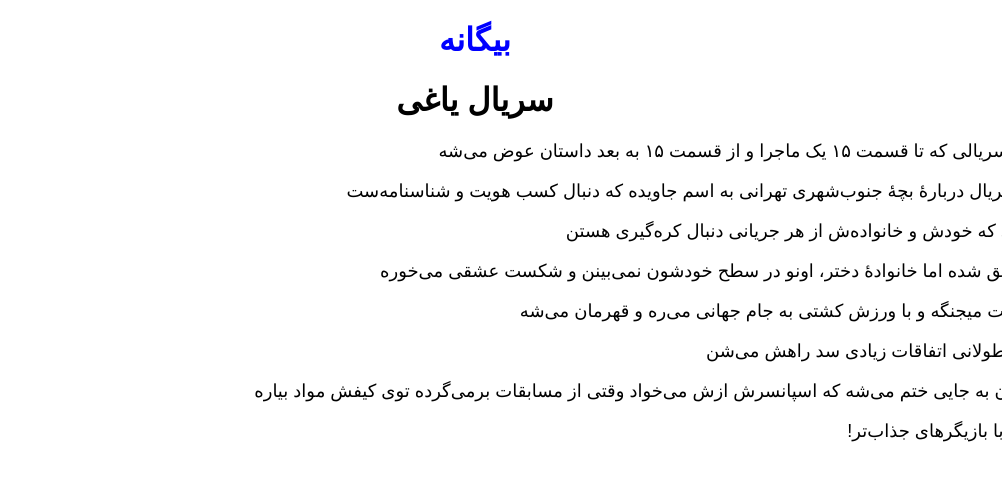
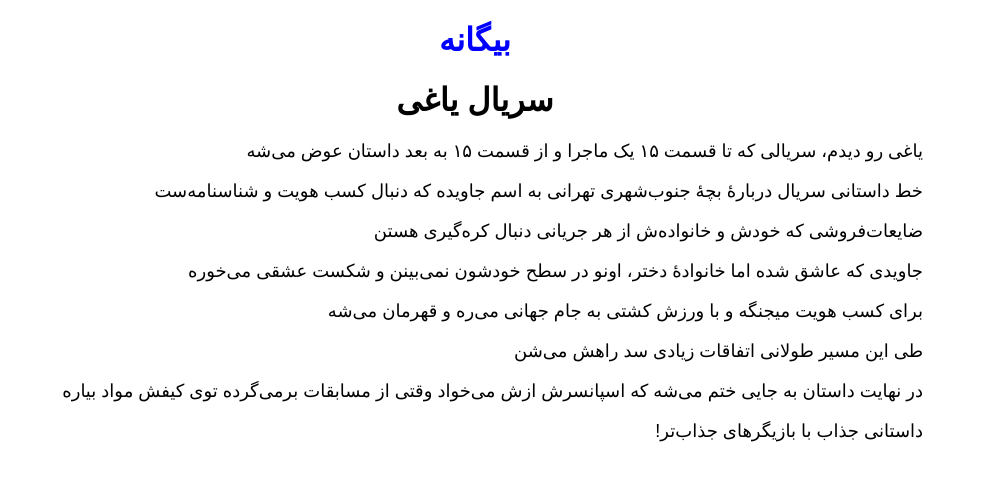
Before and after one commit to darkblog/darkblog.github.io, a Jekyll site: the page built from _posts/2023-8-19-4.md, in a window 1280 px wide. Shown: the top 481 px of the page, without its empty margins (278-1280 px from the left). Built offline with Jekyll 4.4.1, drawn with Linux system fonts in a browser that asks for light colours.

Commit message:
Update default.html

```diff
--- a/_layouts/default.html
+++ b/_layouts/default.html
@@ -10,7 +10,7 @@
 <title>{{ page.title }}</title>
 <meta name="description" content="{{ page.title }}">
 <link rel="canonical" href="{{ page.url | replace:'index.html','' | prepend: site.baseurl | prepend: site.url }}">
-<style amp-custom>body{font-family:sans-serif;margin:auto;text-align:center}a{color:blue;text-decoration:none}p{text-align:right;max-width:70%;font-size:large}</style>
+<style amp-custom>body{font-family:sans-serif;margin:auto;max-width:70%;text-align:center}a{color:blue;text-decoration:none}p{text-align:right;font-size:large}</style>
 </head>
 <body>
 <header>
```
